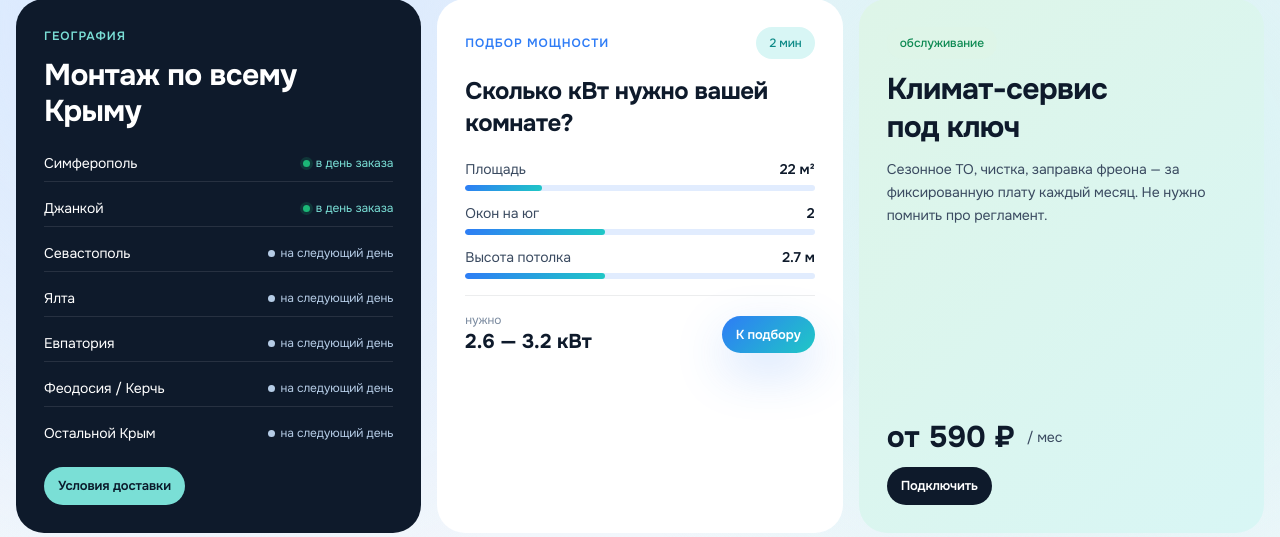
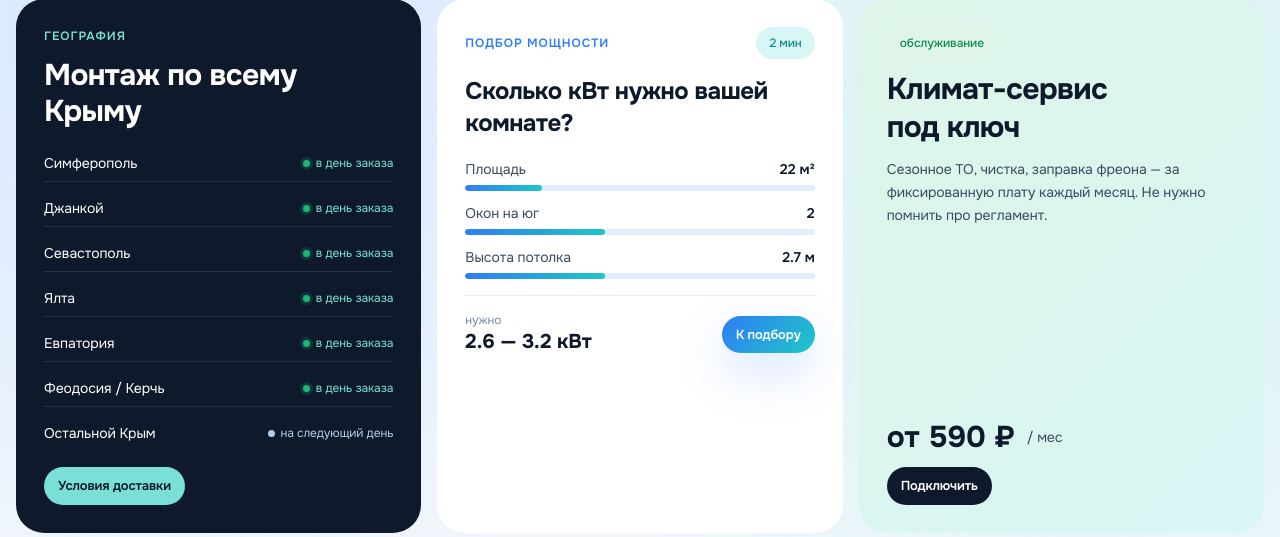
Before and after one commit to flycited2-dotcom/split-shop_claude, a Django app: page / in a window 1280 px wide. Shown: the part 853-1390 px from the top of the page. Run offline with Django 5.2, Linux system fonts and the light colour scheme; data comes from the database, SQL or seed files in the repository; data that the repository does not hold is empty; style sheets or scripts are compiled from the project's sources; parts of the project's set-up code (start-up, migrations or seed data) failed here and were passed over; some libraries are stand-ins or nearby versions.

Commit message:
fix(home): все названные города — «в день заказа», остальной Крым — на следующий день

```diff
--- a/templates/home.html
+++ b/templates/home.html
@@ -165,10 +165,10 @@
     <div class="flex flex-col gap-2 mt-4">
       <div class="flex items-center justify-between py-2 border-b border-white/10"><span class="text-sm">Симферополь</span><span class="text-xs flex items-center gap-1.5" style="color: #7adfd6;"><span class="dot dot-green"></span> в день заказа</span></div>
       <div class="flex items-center justify-between py-2 border-b border-white/10"><span class="text-sm">Джанкой</span><span class="text-xs flex items-center gap-1.5" style="color: #7adfd6;"><span class="dot dot-green"></span> в день заказа</span></div>
-      <div class="flex items-center justify-between py-2 border-b border-white/10"><span class="text-sm">Севастополь</span><span class="text-xs flex items-center gap-1.5" style="color: #b5cce6;"><span class="dot" style="background:#b5cce6;"></span> на следующий день</span></div>
-      <div class="flex items-center justify-between py-2 border-b border-white/10"><span class="text-sm">Ялта</span><span class="text-xs flex items-center gap-1.5" style="color: #b5cce6;"><span class="dot" style="background:#b5cce6;"></span> на следующий день</span></div>
-      <div class="flex items-center justify-between py-2 border-b border-white/10"><span class="text-sm">Евпатория</span><span class="text-xs flex items-center gap-1.5" style="color: #b5cce6;"><span class="dot" style="background:#b5cce6;"></span> на следующий день</span></div>
-      <div class="flex items-center justify-between py-2 border-b border-white/10"><span class="text-sm">Феодосия / Керчь</span><span class="text-xs flex items-center gap-1.5" style="color: #b5cce6;"><span class="dot" style="background:#b5cce6;"></span> на следующий день</span></div>
+      <div class="flex items-center justify-between py-2 border-b border-white/10"><span class="text-sm">Севастополь</span><span class="text-xs flex items-center gap-1.5" style="color: #7adfd6;"><span class="dot dot-green"></span> в день заказа</span></div>
+      <div class="flex items-center justify-between py-2 border-b border-white/10"><span class="text-sm">Ялта</span><span class="text-xs flex items-center gap-1.5" style="color: #7adfd6;"><span class="dot dot-green"></span> в день заказа</span></div>
+      <div class="flex items-center justify-between py-2 border-b border-white/10"><span class="text-sm">Евпатория</span><span class="text-xs flex items-center gap-1.5" style="color: #7adfd6;"><span class="dot dot-green"></span> в день заказа</span></div>
+      <div class="flex items-center justify-between py-2 border-b border-white/10"><span class="text-sm">Феодосия / Керчь</span><span class="text-xs flex items-center gap-1.5" style="color: #7adfd6;"><span class="dot dot-green"></span> в день заказа</span></div>
       <div class="flex items-center justify-between py-2"><span class="text-sm">Остальной Крым</span><span class="text-xs flex items-center gap-1.5" style="color: #b5cce6;"><span class="dot" style="background:#b5cce6;"></span> на следующий день</span></div>
     </div>
     <a href="/delivery/" class="btn btn-sm mt-4 self-start" style="background: #7adfd6; color: #0a1a2b;">Условия доставки</a>
```
